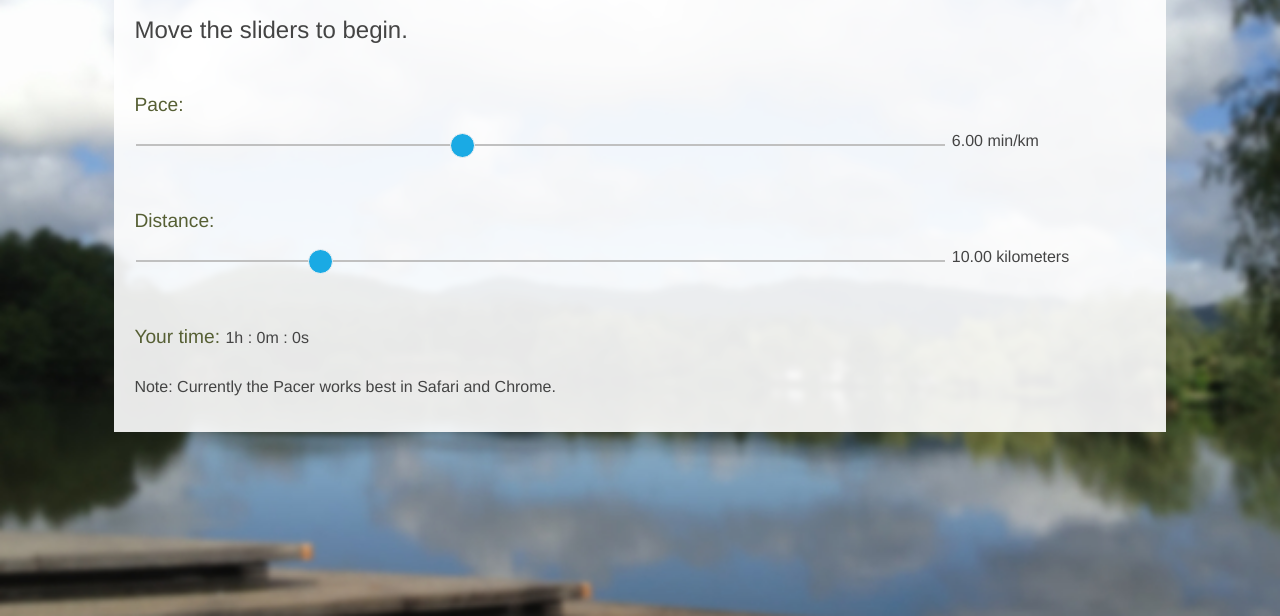
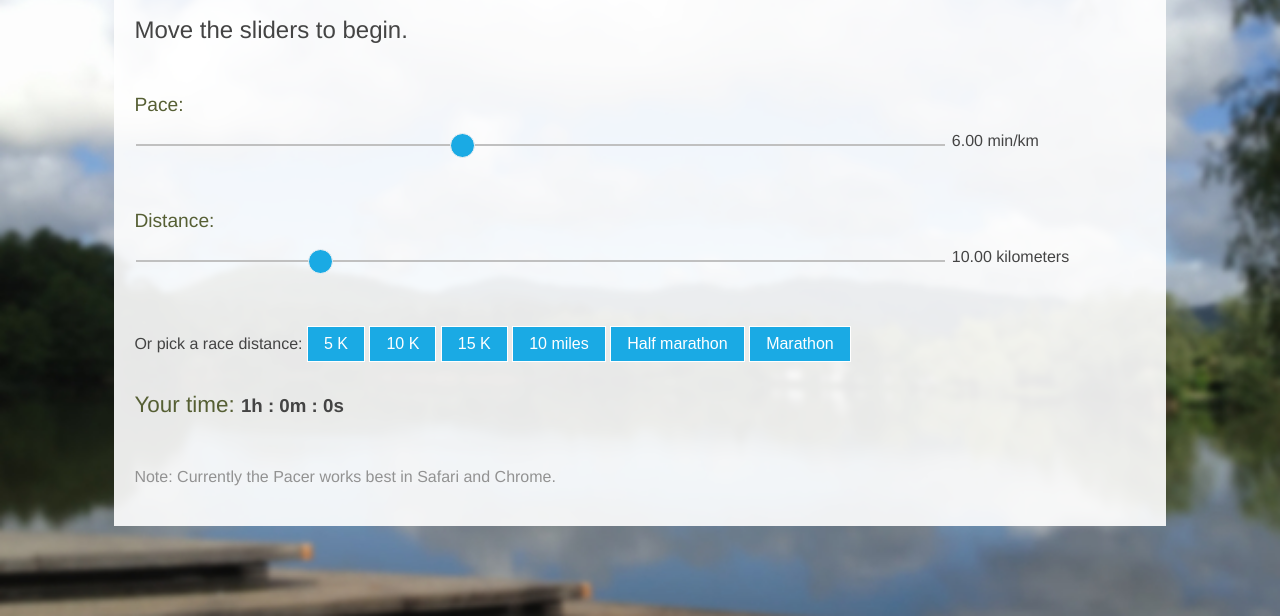
Before and after one commit to Fibiola/pacer, a plain HTML site: page index.html in a window 1280 px wide. Shown: the part 184-800 px from the top of the page. Drawn offline with Linux system fonts and the light colour scheme.

Commit message:
added distance buttons
added simple buttons that move the distance slider, will need to match them to the slider line

```diff
--- a/css/custom.css
+++ b/css/custom.css
@@ -25,33 +25,47 @@ h2 {
 
 form {
   margin-top: 50px;
+  margin-bottom: 50px;
   }
 
 form div {
   margin: 0 0 30px 0;
   }
 
-.placeholder {
-  color: #C0C0C0;
+.active {
+  background-color: red;
   }
 
 label {
   font-size: 1.2em;
   font-weight: 300;
   color: #565F34;
-}
+  }
+
+button {
+  border: 1px solid #fff;
+  background: #1AAAE4;
+  color: #fff;
+  font-size: 1em;
+  padding: 0.5em 1em 0.5em 1em;
+  }
 
 .result {
   margin-top: 1em;
   display: inline-block;
-}
+  }
+
+.footnote {
+  color: #929292;
+  margin-bottom: 20px;
+  }
 
 input[type=range] {
     -webkit-appearance: none;
     background-color: #C0C0C0;
     width: 80%;
     height:2px;
-}
+  }
 
 input[type="range"]::-webkit-slider-thumb{
     -webkit-appearance:none;
@@ -65,7 +79,7 @@ input[type="range"]::-webkit-slider-thumb{
     border-radius:20px;
     background-color: #1AAAE4;
     border: 1px solid #F5F2F2;
-}
+  }
 
 @media (max-width: 800px) {
   input[type=range] {
--- a/index.html
+++ b/index.html
@@ -19,6 +19,8 @@
 
 	<h2>Move the sliders to begin.</h2>
 
+		<noscript><span style="color:red;"><strong>Ooops! The Pacer currently requires JavaScript. Please enable it under your browser's settings.</strong></noscript>
+
 		<form oninput="calculateTime(pace.value, distance.value)">
 
 		<label>Pace:</label>
@@ -32,17 +34,26 @@
 		<label>Distance:</label>
 		<div>
 			<div id="slider2">
-				<input type="range" id="distance" name="distance" min="1000" max="42195" value="10000" step="1" onchange="updateSlider(this.value, this.id)" />
+				<input type="range" id="distance" name="distance" min="1000" max="42194.988" value="10000" step="1" onchange="updateSlider(this.value, this.id)" />
 				<div class="result" id="distance-value">10.00</div> kilometers
 			</div>
+			<div id="distances">
+				Or pick a race distance:
+				<button type="button" id="km-5" value="5000" onclick="changeDistance(this.value)">5 K</button>
+				<button type="button" id="km-10" value="10000" onclick="changeDistance(this.value)">10 K</button>
+				<button type="button" id="km-15" value="15000" onclick="changeDistance(this.value)">15 K</button>
+				<button type="button" id="km-16" value="16093.4" onclick="changeDistance(this.value)">10 miles</button>
+				<button type="button" id="km-21" value="21097.494" onclick="changeDistance(this.value)">Half marathon</button>
+				<button type="button" id="km-42" value="42194.988" onclick="changeDistance(this.value)">Marathon</button>
+			</div>
 		</div>
-		<div>
+		<h3>
 			<label>Your time: </label><span id="time-value">1h : 0m : 0s</span>
-		</div>
+		</h3>
 
 		</form>
 
-		<p>Note: Currently the Pacer works best in Safari and Chrome.</p>
+		<div class="footnote">Note: Currently the Pacer works best in Safari and Chrome.</div>
 
 
 	</div>
@@ -83,6 +94,12 @@
 		time.innerHTML=secondsToHMS(pace*distance/1000);
 	};
 
+	function changeDistance(nvalue) {
+		distance.value=nvalue;
+		updateSlider(nvalue, 'distance');
+		calculateTime(pace.value,nvalue);
+	};
+
 	</script>
 </body>
 </html>
```
